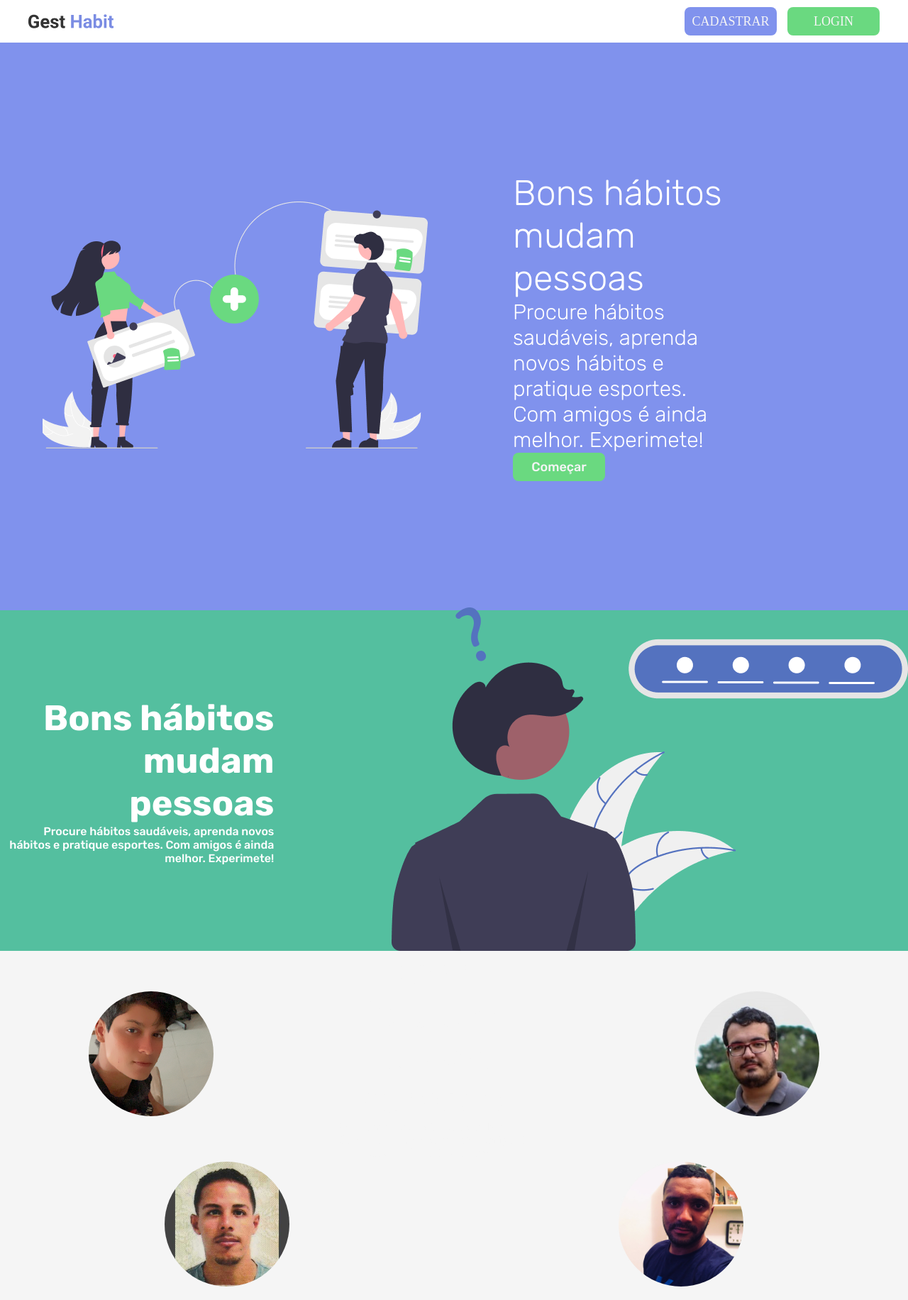
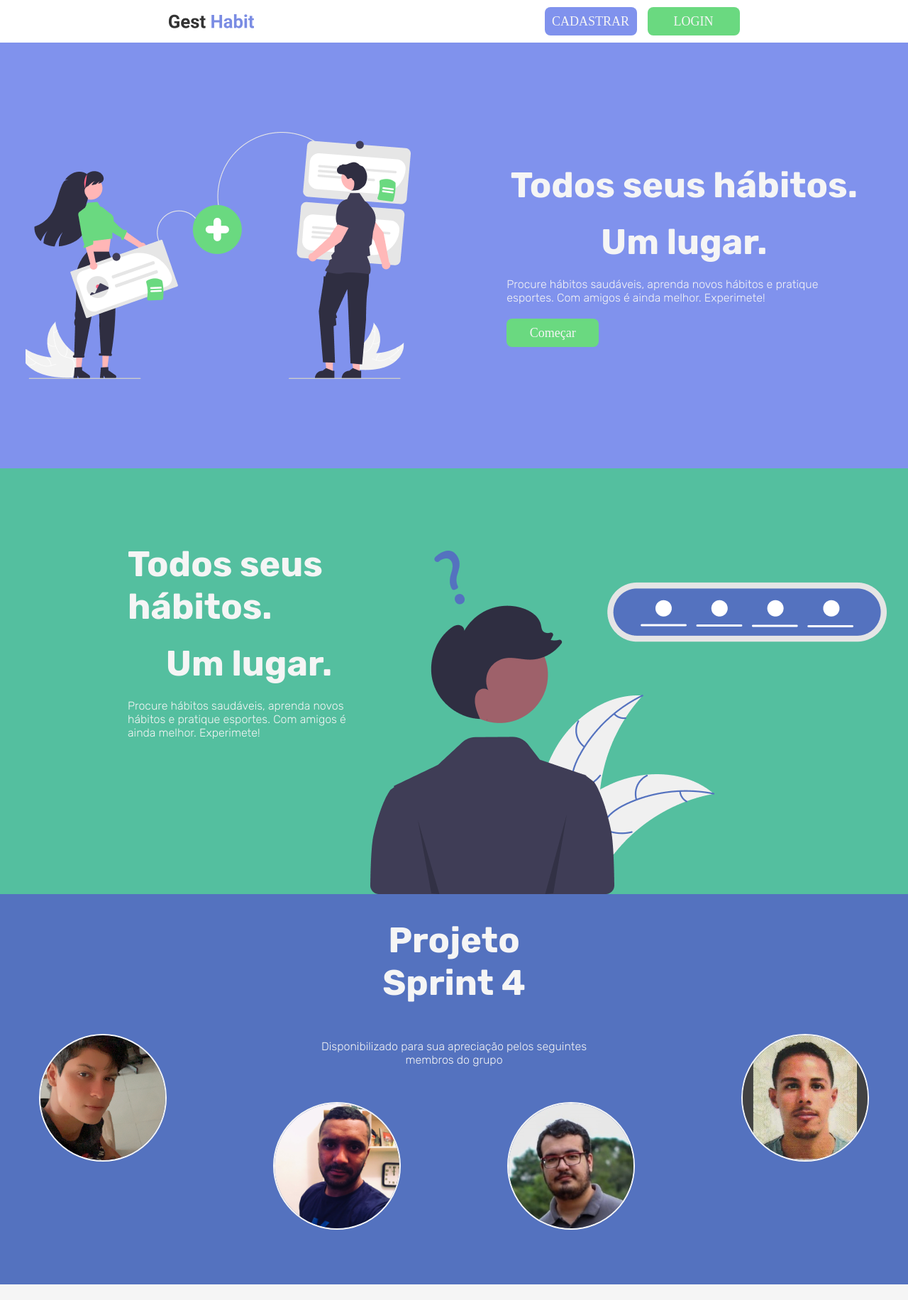
Before and after one commit to Robertatlima/Gest-Habit, a React (Create React App) app: page / in a window 1280 px wide. Shown: the whole page at 71% size. Built offline with nearby package versions, Linux system fonts and the light colour scheme; no server answers.

Commit message:
Estilização da home finalizada

```diff
--- a/src/pages/Home/index.js
+++ b/src/pages/Home/index.js
@@ -1,99 +1,100 @@
-import Header from "../../components/NavBar";
-import { Container, ContainerFooter, ContainerMiddle } from "./styles";
-import imgColab from '../../assets/img/colaboladores.png'
-import imgRoberta from '../../assets/img/Roberta.jpeg';
-import imgRafael from '../../assets/img/Rafael.jpeg';
-import imgGustavo from '../../assets/img/Gustavo.jpeg'
-import imgFlavio from '../../assets/img/Flavio.jpeg'
-import Button from '../../components/Button'
-import imgDuvida from '../../assets/img/duvida.png'
-
+import {
+  Container,
+  ContainerTop,
+  ContainerFooter,
+  ContainerMiddle,
+} from "./styles";
+import imgColab from "../../assets/img/colaboladores.png";
+import imgRoberta from "../../assets/img/Roberta.jpeg";
+import imgRafael from "../../assets/img/Rafael.jpeg";
+import imgGustavo from "../../assets/img/Gustavo.jpeg";
+import imgFlavio from "../../assets/img/Flavio.jpeg";
+import Button from "../../components/Button";
+import imgDuvida from "../../assets/img/duvida.png";
 
 const Home = () => {
-
   return (
-    <>
-
-
     <Container>
+      <ContainerTop>
+        <main>
           <div>
             <figcaption>
               <img src={`${imgColab}`} alt="" />
             </figcaption>
           </div>
-
-        <div>
+          <aside>
+            <h1>Todos seus hábitos.</h1>
+            <h1>Um lugar.</h1>
             <p>
-            <h1>Bons hábitos mudam pessoas</h1>
-            Procure hábitos saudáveis, aprenda novos
-            hábitos e pratique esportes. Com amigos é ainda melhor. Experimete!
+              Procure hábitos saudáveis, aprenda novos hábitos e pratique
+              esportes. Com amigos é ainda melhor. Experimete!
             </p>
-          <Button schema={false} children={'Começar'} />
-        </div>
-
-      </Container>
+            <Button
+              className="startbutton"
+              schema={false}
+              children={"Começar"}
+            />
+          </aside>
+        </main>
+      </ContainerTop>
 
       <ContainerMiddle>
-
-        <div>
+        <main>
+          <aside>
+            <h1>Todos seus hábitos.</h1>
+            <h1>Um lugar.</h1>
             <p>
-            <h1>Bons hábitos mudam pessoas</h1>
-            Procure hábitos saudáveis, aprenda novos
-            hábitos e pratique esportes. Com amigos é ainda melhor. Experimete!
+              Procure hábitos saudáveis, aprenda novos hábitos e pratique
+              esportes. Com amigos é ainda melhor. Experimete!
             </p>
-
-        </div>
+          </aside>
           <div>
             <figcaption>
               <img src={`${imgDuvida}`} alt="" />
             </figcaption>
           </div>
-
-
+        </main>
       </ContainerMiddle>
       <ContainerFooter>
-        <div>
+        <main>
           <div>
             <figcaption>
-              <img src={`${imgRoberta}`} alt="" />
+              <img src={`${imgRoberta}`} alt="Roberta" />
+            </figcaption>
+          </div>
+          <aside>
+            <div>
+              <div className="centerContainer">
+                <h1>Projeto</h1>
+                <h1>Sprint 4</h1>
+                <p>
+                  Disponibilizado para sua apreciação pelos seguintes membros do
+                  grupo
+                </p>
+              </div>
+              <div className="centerBottomContainer">
+                <div>
+                  <figcaption>
+                    <img src={`${imgFlavio}`} alt="Flávio" />
                   </figcaption>
                 </div>
                 <div>
-            <p>
-              <p>
-                <h1>Bons hábitos mudam pessoas</h1>
-                Procure hábitos saudáveis, aprenda novos
-                hábitos e pratique esportes. Com amigos é ainda melhor. Experimete!
-              </p>
-            </p>
+                  <figcaption>
+                    <img src={`${imgRafael}`} alt="Rafael" />
+                  </figcaption>
                 </div>
-
+              </div>
+            </div>
+          </aside>
           <div>
             <figcaption>
-              <img src={`${imgRafael}`} alt="" />
+              <img src={`${imgGustavo}`} alt="Gustavo" />
             </figcaption>
           </div>
-
-        </div>
-
-        <div>
-            <div>
-              <figcaption>
-                <img src={`${imgGustavo}`} alt="" />
-              </figcaption>
-            </div>
-
-            <div>
-              <figcaption>
-                <img src={`${imgFlavio}`} alt="" />
-              </figcaption>
-            </div>
-
-        </div>
-
+        </main>
       </ContainerFooter>
-    </>
-  )
+    </Container>
+  );
 };
 
 export default Home;
--- a/src/pages/Home/styles.js
+++ b/src/pages/Home/styles.js
@@ -1,103 +1,183 @@
 import styled from "styled-components";
 
+export const Container = styled.div`
+  margin: 0 auto;
+`;
 
-export const Container = styled.div`
+export const ContainerTop = styled.div`
   background-color: var(--color-primary);
-font-family: 'Rubik', sans-serif;
-height: 100vh;
+  height: 600px;
+  width: 100%;
+
+  main {
+    max-width: 1440px;
+    padding: 30px;
+    height: 100%;
+    width: 100%;
+  }
+
+  aside,
+  main {
     display: flex;
+    flex-direction: column;
     align-items: center;
     justify-content: center;
-p{
-    font-size: 30px;
-    font-weight: lighter;
-    margin-left: 60px;
-    color: white;
-    width: 50%;
-    h1{
-        font-weight:lighter;
+    text-align: left;
   }
+
+  h1,
+  p {
+    margin-bottom: 20px;
   }
-div{
-    margin-left: 60px;
-}
-@media (max-width: 700px){
-    img{
+
+  img {
     display: none;
     text-align: center;
   }
+  @media (min-width: 700px) {
+    img {
+      display: inherit;
     }
-`
+    main {
+      flex-direction: row;
+      justify-content: flex-start;
+      padding-left: 0;
+    }
+    aside {
+      align-items: flex-start;
+      text-align: left;
+      width: 500px;
+      margin-left: 100px;
+    }
+    .startbutton {
+      margin-left: 0;
+    }
+  }
+`;
+
 export const ContainerMiddle = styled.div`
-font-family: 'Rubik', sans-serif;
-background-color: var(--color-group);
-height: 60vh;
+  background-color: var(--color-goals);
+  height: 600px;
+
+  main {
+    max-width: 1440px;
+    padding: 30px;
+    height: 100%;
+    width: 100%;
+  }
+
+  aside,
+  main {
     display: flex;
+    flex-direction: column;
     align-items: center;
     justify-content: center;
-p{
-    width: 70%;
-    text-align: right;
-    color: white;
+    text-align: center;
   }
-@media (max-width: 700px){
-    img{
+
+  h1,
+  p {
+    margin-bottom: 20px;
+  }
+
+  img {
     display: none;
     text-align: center;
   }
+  @media (min-width: 700px) {
+    img {
+      display: inherit;
     }
-`
+    main {
+      flex-direction: row;
+      justify-content: flex-start;
+      align-items: flex-end;
+      padding-bottom: 0;
+    }
+    aside {
+      align-self: flex-start;
+      align-items: flex-start;
+      text-align: left;
+      width: 500px;
+      margin-left: 150px;
+      margin-top: 75px;
+    }
+    .startbutton {
+      margin-left: 0;
+    }
+  }
+`;
 
 export const ContainerFooter = styled.div`
-width: 100%;
-flex-wrap: wrap;
-color: var(--color-gray50);
-height: 60vh;
+  background-color: var(--color-group);
+  height: 1050px;
+  padding-top: 25px;
   text-align: center;
+
+  main,
+  aside {
+    max-width: 1440px;
     display: flex;
-justify-content: space-between;
+    flex-direction: column;
     align-items: center;
-flex-direction: column;
-div:nth-child(1){
-    width: 100%;
-    display: flex;
-    align-items: center;
+  }
+
+  h1 {
+    margin: 10px;
+  }
+
+  p {
+    margin-bottom: 20px;
+  }
+
+  img {
+    width: 180px;
+    border-radius: 50%;
+    border: 2px solid var(--color-gray50);
+    margin-bottom: 20px;
+  }
+  @media (min-width: 700px) {
+    height: 550px;
+    main {
+      flex-direction: row;
       justify-content: center;
-    flex-wrap: wrap;
 
-}
-@media (min-width: 380px) and (max-width: 700px){
-    div:nth-child(2){
-        flex-direction: column;
+      div:nth-child(1) {
+        /* margin: 0; */
       }
     }
-div:nth-child(2){
-    width: 100%;
+    aside {
+      width: 75%;
+      flex-direction: row-reverse;
+      margin: 0;
+    }
+    figcaption {
+      margin: 75px;
+    }
+
+    h1 {
+      margin: 0;
+    }
+
+    p {
+      width: 400px;
+      margin: 50px;
+    }
+
+    .centerContainer {
       display: flex;
+      flex-direction: column;
       align-items: center;
-    justify-content: center;
+      margin-top: 10px;
     }
-@media (min-width: 380px) and (max-width: 700px){
-    div{
-        flex-direction: column;
+
+    .centerBottomContainer {
+      display: flex;
+      flex-direction: row;
+
+      figcaption {
+        margin-top: 0;
       }
     }
-div{
-    width: 100%;
-    flex-wrap: wrap;
-    display: flex;
-    flex: 1;
-    align-items: center;
-    justify-content: center;
-    p{
-        width: 80%;
   }
-}
-img{
-    width: 180px;
-    border-radius: 50%;
-    object-fit:contain;
-    border: 2px solid var(--color-gray50)
-}
-
-`
+`;
--- a/src/styles/global.js
+++ b/src/styles/global.js
@@ -3,33 +3,38 @@ import { createGlobalStyle } from "styled-components";
 const GlobalStyle = createGlobalStyle`
 :root{
     --color-primary: #8092ED;
-    --color-group: #54BF9F;
+    --color-group: #5472BF;
+    --color-secondary: #6AD980
+    --color-habits: #D9B24A;
+    --color-goals: #54BF9F;
     --color-ativities: #BF5454;
     --color-blacksmoky: #3D3F4B;
     --color-black: #333333;
     --color-gray50: #F5F5F5;
     --color-gray100: #7F7F7F;
     --font-primary: 'Roboto , sans-serif';
+}
+body{
+   background-color: var(--color-gray50);
 
 }
-body{
-   background-color: #F5F5F5;
-
-
+h1, h2, h3, p{
+    font-family: "Rubik", sans-serif;;
+    font-style: normal;
+    color: var(--color-gray50);
 }
 h1{
-    font-family: 'Rubik', sans-serif;
     font-size: 50px;
 }
 h2{
-    font-family: 'Roboto , sans-serif';
     font-size: 32px;
 }
 h3{
-    font-family: 'Roboto , sans-serif';
     font-size: 18px;
 }
-
-
+p{
+    font-size: 16px;
+    font-weight: lighter;
+}
 `;
 export default GlobalStyle;
--- a/src/styles/reset/reset.js
+++ b/src/styles/reset/reset.js
@@ -6,7 +6,7 @@ const GlobalStyleReset = createGlobalStyle`
     box-sizing: border-box;
     outline: 0;
     overflow: none;
-
+    margin: 0 auto;
 }
-`
+`;
 export default GlobalStyleReset;
```
Lines whose indentation alone changed are shown as unchanged.
